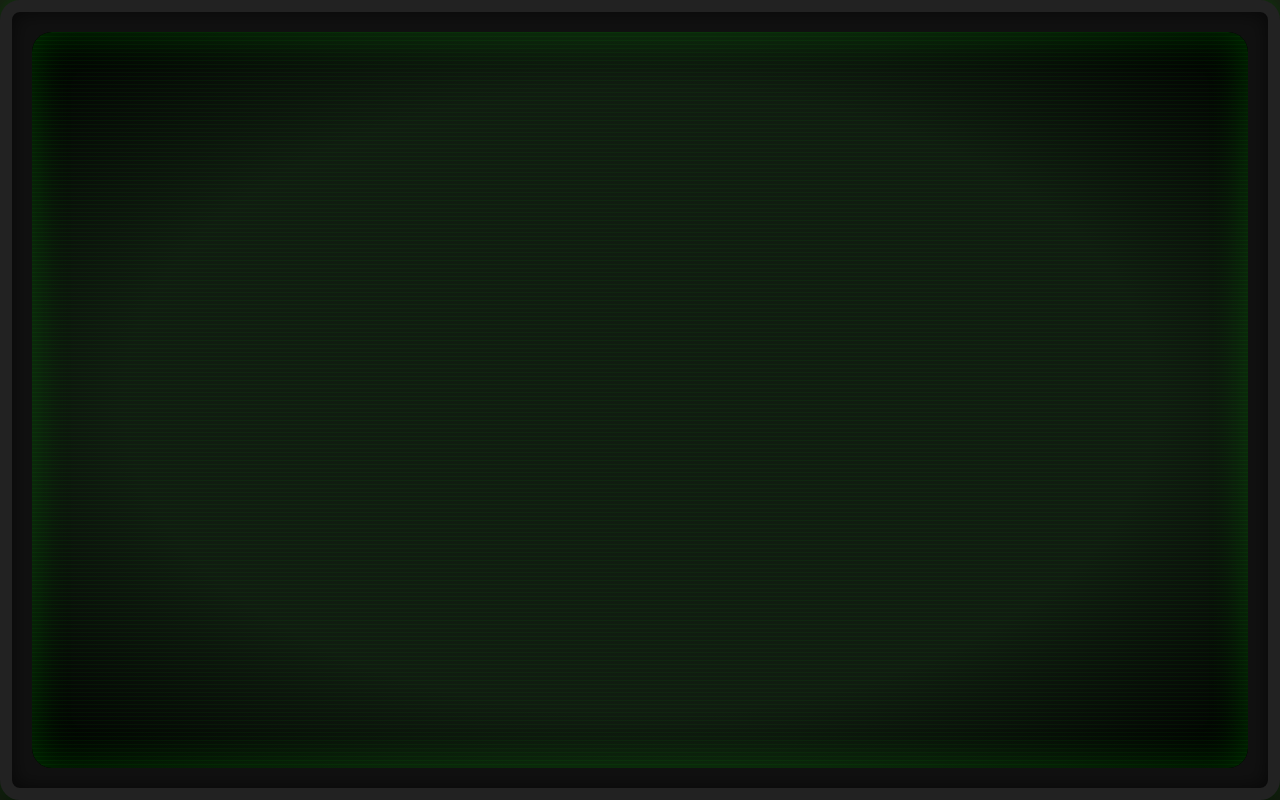
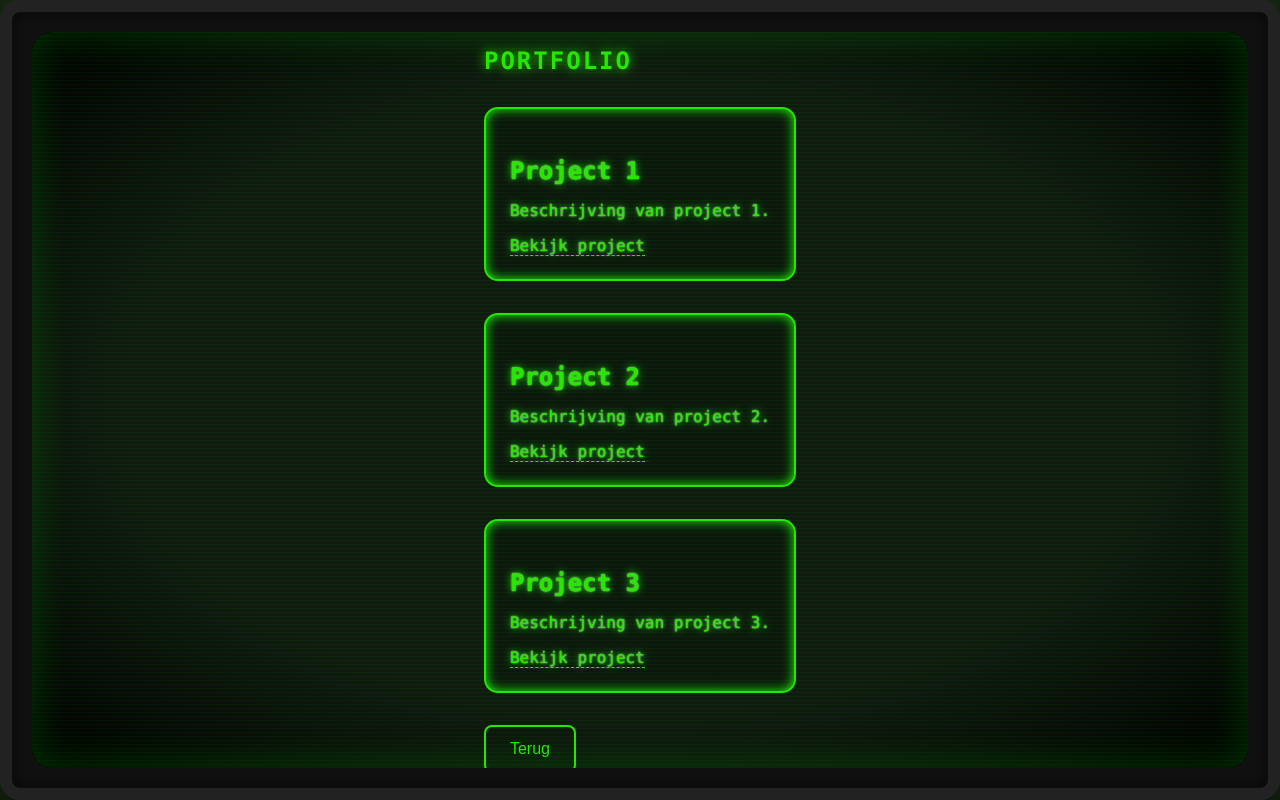
Before and after one commit to NoahSchrijver/PortfolioWebsite, a Vue app: page /portfolio in a window 1280 px wide. Before the commit this address had no page. Built offline with nearby package versions, Linux system fonts and the light colour scheme.

Commit message:
Laatste push voor t slapen gaan

```diff
--- a/src/components/HomeView.vue
+++ /dev/null
@@ -1,91 +0,0 @@
-<template>
-  <div class="pipboy-home">
-    <h2>VAULT-TEC FILE SYSTEM</h2>
-    <div class="pipboy-folders">
-      <div class="pipboy-folder" @click="goTo('about')">
-        <span class="pipboy-icon">[📁]</span>
-        <span class="pipboy-label">Over Mij</span>
-      </div>
-      <div class="pipboy-folder" @click="goTo('portfolio')">
-        <span class="pipboy-icon">[📂]</span>
-        <span class="pipboy-label">Portfolio</span>
-      </div>
-    </div>
-    <div class="pipboy-hint">(Klik op een map om te openen)</div>
-  </div>
-</template>
-
-<script>
-export default {
-  name: 'HomeView',
-  methods: {
-    goTo(section) {
-      if (section === 'about') {
-        this.$router.push('/about');
-      } else if (section === 'portfolio') {
-        this.$router.push('/portfolio');
-      }
-    }
-  }
-}
-</script>
-
-<style scoped>
-.pipboy-home {
-  display: flex;
-  flex-direction: column;
-  align-items: flex-start;
-  min-height: 50vh;
-  padding: 2rem 1rem;
-  color: #39ff14;
-  font-family: 'Share Tech Mono', 'Consolas', monospace;
-  text-shadow: 0 0 8px #39ff14, 0 0 2px #fff;
-}
-.pipboy-home h2 {
-  margin-bottom: 2rem;
-  font-size: 1.5rem;
-  letter-spacing: 2px;
-  text-align: left;
-  width: 100%;
-  text-shadow: 0 0 12px #39ff14;
-}
-.pipboy-folders {
-  display: flex;
-  flex-direction: column;
-  gap: 2rem;
-  width: 100%;
-}
-.pipboy-folder {
-  display: flex;
-  align-items: center;
-  gap: 1.2rem;
-  font-size: 1.3rem;
-  padding: 1.2rem 2rem;
-  border: 2px solid #39ff14;
-  border-radius: 14px;
-  background: rgba(0, 32, 0, 0.25);
-  box-shadow: 0 0 12px #39ff14 inset;
-  cursor: pointer;
-  transition: background 0.2s, box-shadow 0.2s;
-  user-select: none;
-}
-.pipboy-folder:hover {
-  background: rgba(60, 255, 60, 0.08);
-  box-shadow: 0 0 24px #39ff14, 0 0 8px #fff inset;
-}
-.pipboy-icon {
-  font-size: 2rem;
-  filter: drop-shadow(0 0 6px #39ff14);
-}
-.pipboy-label {
-  font-size: 1.3rem;
-  font-weight: bold;
-  letter-spacing: 1px;
-}
-.pipboy-hint {
-  margin-top: 2.5rem;
-  color: #39ff14;
-  opacity: 0.5;
-  font-size: 1rem;
-}
-</style>
--- a/src/views/HomeView.vue
+++ b/src/views/HomeView.vue
@@ -1,34 +1,29 @@
 <template>
-  <div class="pipboy-login" @click="proceed" @keyup.enter="proceed" tabindex="0">
-    <pre>
-<span class="pipboy-cmd">LOGIN USER</span>
-<span v-if="!proceeding" class="pipboy-blink">_</span>
-<span v-else class="pipboy-output">ACCESS GRANTED</span>
-    </pre>
-    <div v-if="!proceeding" class="pipboy-hint">(Klik of druk op ENTER)</div>
+  <div class="ui-home">
+    <h2>FILE SYSTEM</h2>
+    <div class="ui-folders">
+      <div class="ui-folder" @click="goTo('about')">
+        <span class="ui-icon">[📁]</span>
+        <span class="ui-label">Over Mij</span>
+      </div>
+      <div class="ui-folder" @click="goTo('portfolio')">
+        <span class="ui-icon">[📂]</span>
+        <span class="ui-label">Portfolio</span>
+      </div>
+    </div>
+    <div class="ui-hint">(Klik op een map om te openen)</div>
   </div>
 </template>
 
 <script>
 export default {
   name: 'HomeView',
-  data() {
-    return {
-      proceeding: false
-    }
-  },
-  mounted() {
-    // Focus zodat ENTER direct werkt
-    this.$el.focus();
-  },
   methods: {
-    proceed() {
-      if (!this.proceeding) {
-        this.proceeding = true;
-        setTimeout(() => {
-          // Hier kun je router.push doen naar de volgende pagina
-          // this.$router.push('/volgende-pagina')
-        }, 1200); // wacht even voor effect
+    goTo(section) {
+      if (section === 'about') {
+        this.$router.push('/about');
+      } else if (section === 'portfolio') {
+        this.$router.push('/portfolio');
       }
     }
   }
@@ -36,21 +31,61 @@ export default {
 </script>
 
 <style scoped>
-.pipboy-login {
-  outline: none;
-  cursor: pointer;
-  user-select: none;
-  min-height: 40vh;
+.ui-home {
   display: flex;
   flex-direction: column;
-  justify-content: center;
   align-items: flex-start;
+  min-height: 50vh;
+  padding: 2rem 1rem;
+  color: #39ff14;
+  font-family: 'Share Tech Mono', 'Consolas', monospace;
+  text-shadow: 0 0 8px #39ff14, 0 0 2px #fff;
 }
-.pipboy-hint {
+.ui-home h2 {
+  margin-bottom: 2rem;
+  font-size: 1.5rem;
+  letter-spacing: 2px;
+  text-align: left;
+  width: 100%;
+  text-shadow: 0 0 12px #39ff14;
+}
+.ui-folders {
+  display: flex;
+  flex-direction: column;
+  gap: 2rem;
+  width: 100%;
+}
+.ui-folder {
+  display: flex;
+  align-items: center;
+  gap: 1.2rem;
+  font-size: 1.3rem;
+  padding: 1.2rem 2rem;
+  border: 2px solid #39ff14;
+  border-radius: 14px;
+  background: rgba(0, 32, 0, 0.25);
+  box-shadow: 0 0 12px #39ff14 inset;
+  cursor: pointer;
+  transition: background 0.2s, box-shadow 0.2s;
+  user-select: none;
+}
+.ui-folder:hover {
+  background: rgba(60, 255, 60, 0.08);
+  box-shadow: 0 0 24px #39ff14, 0 0 8px #fff inset;
+}
+.ui-icon {
+  font-size: 2rem;
+  filter: drop-shadow(0 0 6px #39ff14);
+}
+.ui-label {
+  font-size: 1.3rem;
+  font-weight: bold;
+  letter-spacing: 1px;
+}
+.ui-hint {
+  margin-top: 2.5rem;
   color: #39ff14;
   opacity: 0.5;
   font-size: 1rem;
-  margin-top: 1rem;
-  font-family: 'Share Tech Mono', 'Consolas', monospace;
 }
 </style>
--- /dev/null
+++ b/src/views/PortfolioView.vue
@@ -0,0 +1,121 @@
+<template>
+  <div class="ui-portfolio">
+    <h2>PORTFOLIO</h2>
+    <div class="ui-projects">
+      <div class="ui-project" v-for="project in projects" :key="project.id">
+        <h3 class="ui-project-title">{{ project.title }}</h3>
+        <p class="ui-project-description">{{ project.description }}</p>
+        <a :href="project.link" target="_blank" class="ui-project-link">Bekijk project</a>
+      </div>
+    </div>
+    <button class="ui-back-button" @click="goBack">Terug</button>
+  </div>
+</template>
+
+<script>
+export default {
+  name: 'PortfolioView',
+  data() {
+    return {
+      projects: [
+        {
+          id: 1,
+          title: 'Project 1',
+          description: 'Beschrijving van project 1.',
+          link: 'https://voorbeeld.com/project1'
+        },
+        {
+          id: 2,
+          title: 'Project 2',
+          description: 'Beschrijving van project 2.',
+          link: 'https://voorbeeld.com/project2'
+        },
+        {
+          id: 3,
+          title: 'Project 3',
+          description: 'Beschrijving van project 3.',
+          link: 'https://voorbeeld.com/project3'
+        }
+      ]
+    };
+  },
+  methods: {
+    goBack() {
+      this.$router.push('/home'); // Navigeer terug naar de HomeView
+    }
+  }
+};
+</script>
+
+<style scoped>
+.ui-portfolio {
+  display: flex;
+  flex-direction: column;
+  align-items: flex-start;
+  min-height: 50vh;
+  padding: 2rem 1rem;
+  color: #39ff14;
+  font-family: 'Share Tech Mono', 'Consolas', monospace;
+  text-shadow: 0 0 8px #39ff14, 0 0 2px #fff;
+}
+.ui-portfolio h2 {
+  margin-bottom: 2rem;
+  font-size: 1.5rem;
+  letter-spacing: 2px;
+  text-align: left;
+  width: 100%;
+  text-shadow: 0 0 12px #39ff14;
+}
+.ui-projects {
+  display: flex;
+  flex-direction: column;
+  gap: 2rem;
+  width: 100%;
+}
+.ui-project {
+  padding: 1.5rem;
+  border: 2px solid #39ff14;
+  border-radius: 14px;
+  background: rgba(0, 32, 0, 0.25);
+  box-shadow: 0 0 12px #39ff14 inset;
+  transition: background 0.2s, box-shadow 0.2s;
+}
+.ui-project:hover {
+  background: rgba(60, 255, 60, 0.08);
+  box-shadow: 0 0 24px #39ff14, 0 0 8px #fff inset;
+}
+.ui-project-title {
+  font-size: 1.5rem;
+  margin-bottom: 0.5rem;
+}
+.ui-project-description {
+  font-size: 1rem;
+  margin-bottom: 1rem;
+}
+.ui-project-link {
+  font-size: 1rem;
+  color: #39ff14;
+  text-decoration: none;
+  border-bottom: 1px dashed #39ff14;
+  transition: color 0.2s, border-bottom 0.2s;
+}
+.ui-project-link:hover {
+  color: #fff;
+  border-bottom: 1px solid #fff;
+}
+.ui-back-button {
+  margin-top: 2rem;
+  padding: 0.8rem 1.5rem;
+  font-size: 1rem;
+  color: #39ff14;
+  background: transparent;
+  border: 2px solid #39ff14;
+  border-radius: 8px;
+  cursor: pointer;
+  transition: background 0.2s, color 0.2s;
+}
+.ui-back-button:hover {
+  background: #39ff14;
+  color: #000;
+}
+</style>
```
Also changed, not shown: src/router/index.js (+5 -3 lines).
